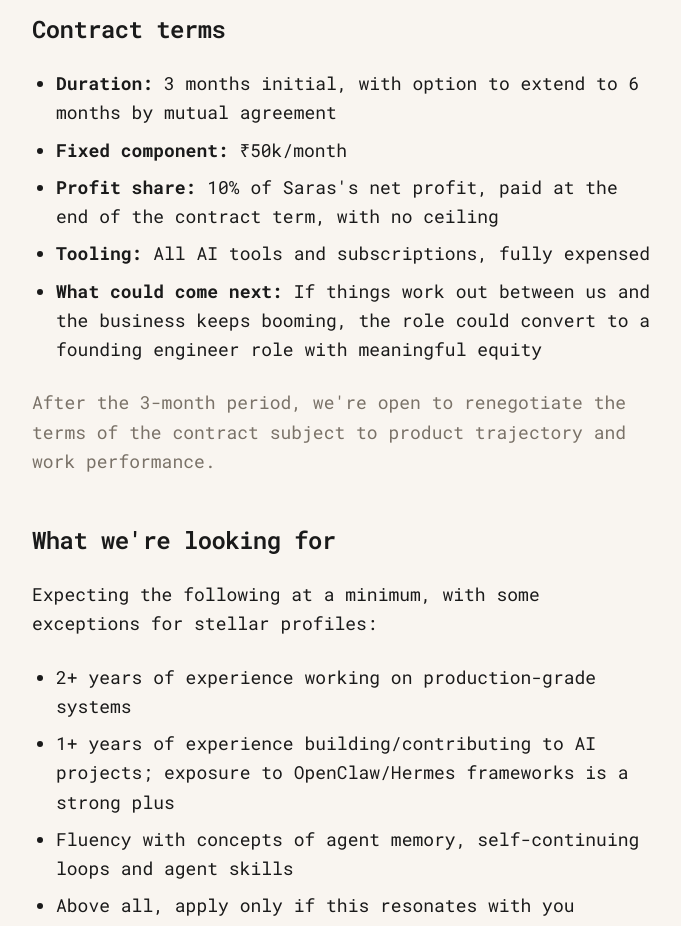
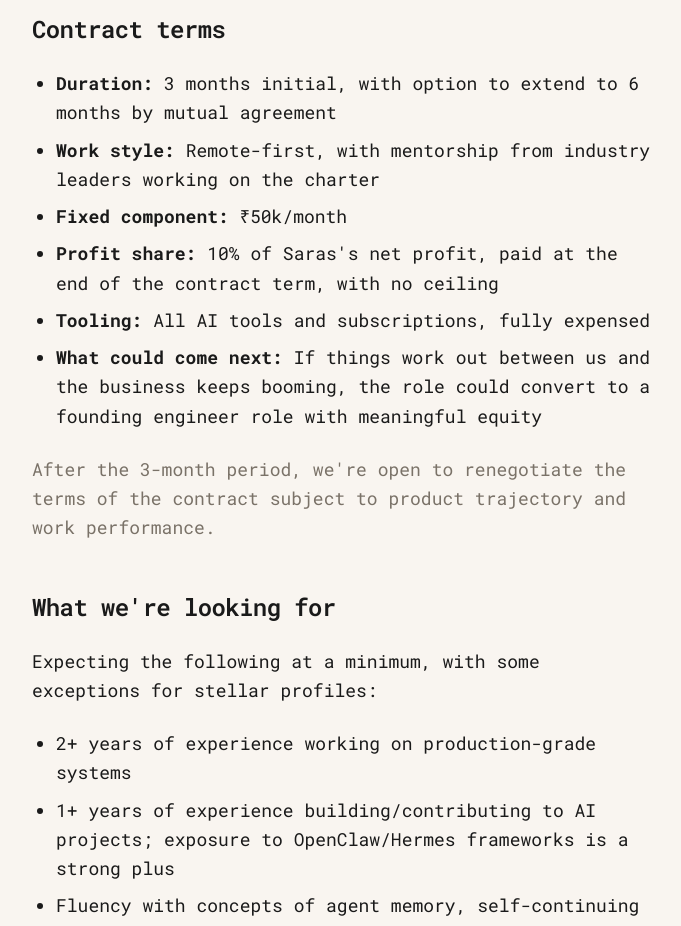
Before and after one commit to sincereTrader/karwaan-labs-lander, a Next.js app: page /careers in a window 1280 px wide. Shown: the part 1280-2206 px from the top of the page, without its empty margins (296-977 px from the left). Built offline with nearby package versions, Linux system fonts and the light colour scheme.

Commit message:
Highlight remote mentorship benefits

```diff
--- a/src/app/careers/page.tsx
+++ b/src/app/careers/page.tsx
@@ -123,6 +123,10 @@
               to 6 months by mutual agreement
             </li>
             <li>
+              <strong>Work style:</strong> Remote-first, with mentorship from
+              industry leaders working on the charter
+            </li>
+            <li>
               <strong>Fixed component:</strong> ₹50k/month
             </li>
             <li>
```
